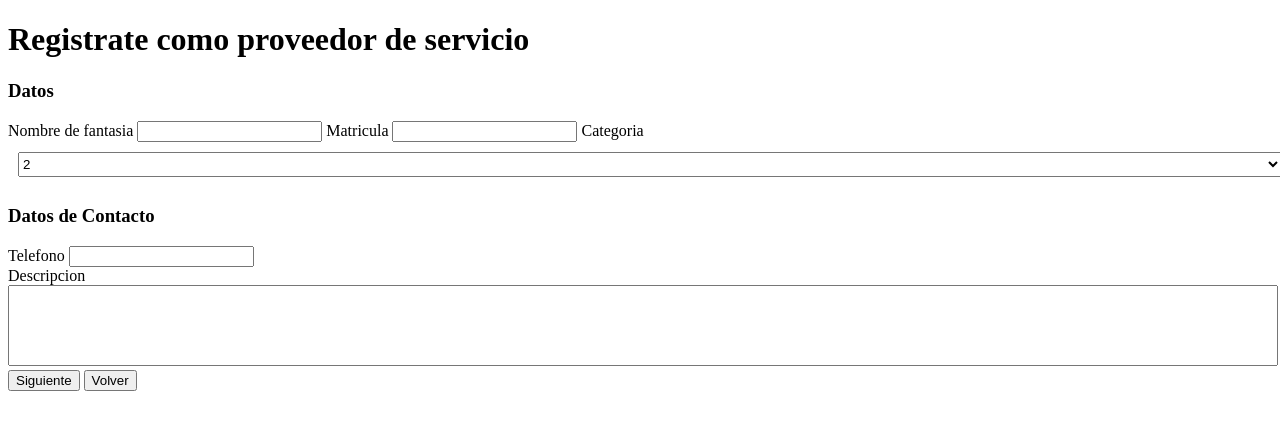
After one commit to DavidViillanueva/proyect_muni, a PHP site: page /registro_servicio.php in a window 1280 px wide. The commit adds this page. Shown: the top 430 px of the page. Run offline with PHP 8.4, Linux system fonts and the light colour scheme.

Commit message:
se agrego registros para feriante y servicio y se indexo select type

```diff
--- a/proveedor/css/style_registro_comercio.css
+++ b/proveedor/css/style_registro_comercio.css
@@ -9,6 +9,7 @@
 }
 
 .register_block select{
+    margin-left: 10px;
     margin-top: 10px;
     margin-bottom: 10px;
     width: 100%;
@@ -20,6 +21,8 @@
 .register_block .bottom{
     width: 100%;
 }
+
+
 
 @media (max-width:450px){
     .register_block .columna2{
--- /dev/null
+++ b/proveedor/registro_servicio.php
@@ -0,0 +1,68 @@
+<!doctype html>
+<html>
+<head>
+<meta charset="utf-8">
+	<meta name="viewport" content="width=device-width, initial-scale=1">
+	<link rel="icon" href="../img/Logo.png" type="text/png"/>
+    <link rel="stylesheet" href="../CSS/style_register.css">
+    <link rel="stylesheet" href="css/style_registro_comercio.css">
+
+<title>Registro proveedor</title>
+
+
+</head>
+
+
+<body>
+	<main class="main">
+
+		<div class="register_block">
+        <form action="select_type.php" method="post">
+                <div class="header">
+                    <h1>Registrate como proveedor de servicio</h1>
+                </div>
+                <div class="content">
+                    <div class="columna1">
+                        <h3>Datos</h3>
+                        <!-- nombre fantasia  -->
+                        <label for="nombre">Nombre de fantasia</label>
+                        <input type="text" name="nombre" id="nombre" maxlength="30" requiered>
+                        <!-- licencia comercial -->
+                        <label for="licencia">Matricula</label>
+                        <input type="number" name="licencia" id="licencia" maxlength="20">
+
+                        <!-- categoria -->
+                        <label for="categ_servicio">Categoria</label>
+                        <select name="categ_servicio" id="categ_servicio">
+                            <!-- cargar por php foreach de la tabla categoria_servicio-->
+                            <option value="2">2</option>
+                        </select>
+                    </div>
+
+                    <div class="columna2">
+
+                        <h3>Datos de Contacto</h3>
+                            <!-- tel -->
+                            <label for="telefono">Telefono</label>
+                            <input type="number" name="telefono" id="telefono" maxlength="20">
+
+                        <!-- descripcion -->
+                    <div class="text">
+                    <label for="descripcion">Descripcion</label>
+                    <textarea name="descripcion" id="descripcion" cols="60" rows="5"></textarea>
+                    </div>
+
+                    </div>
+
+                </div>
+            <div class="bottom">
+
+
+                    <input type="submit" value="Siguiente">
+                    <a href="select_type.php"><input type="button" value="Volver"></a>
+            </div>
+        </form>
+	   </div>
+	</main>
+</body>
+</html>
```
Also changed, not shown: proveedor/css/style_type.css (+10 -2 lines), proveedor/registro_feriante.php (added, +48 -0 lines), proveedor/select_type.php (+9 -4 lines).
